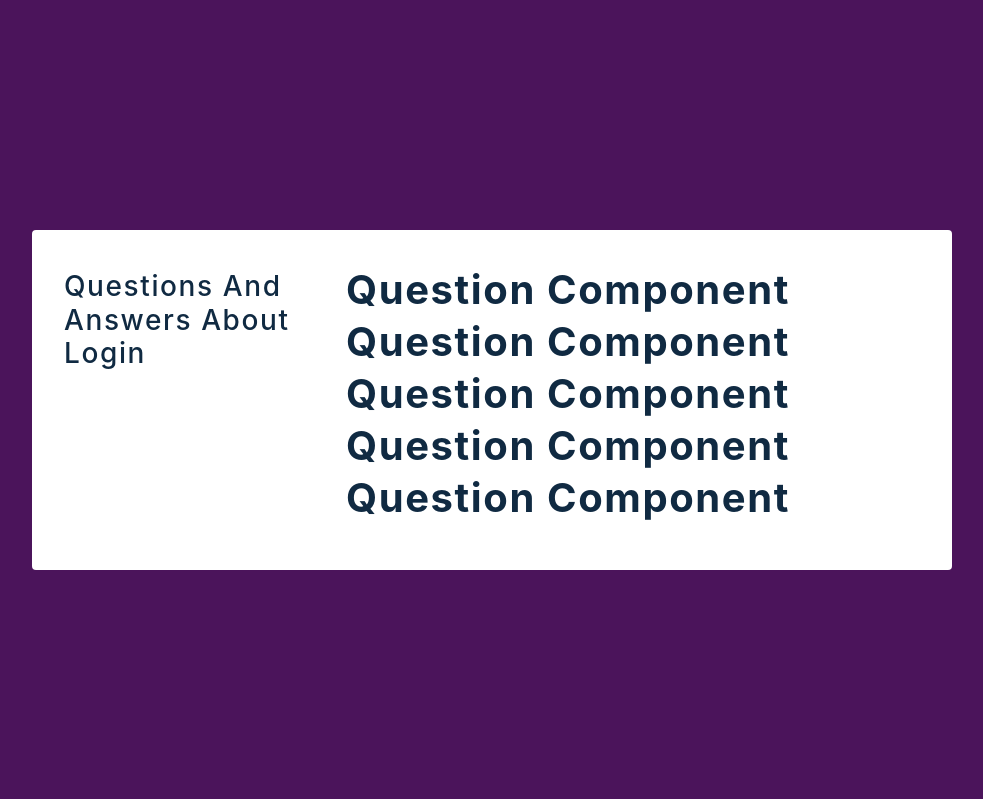
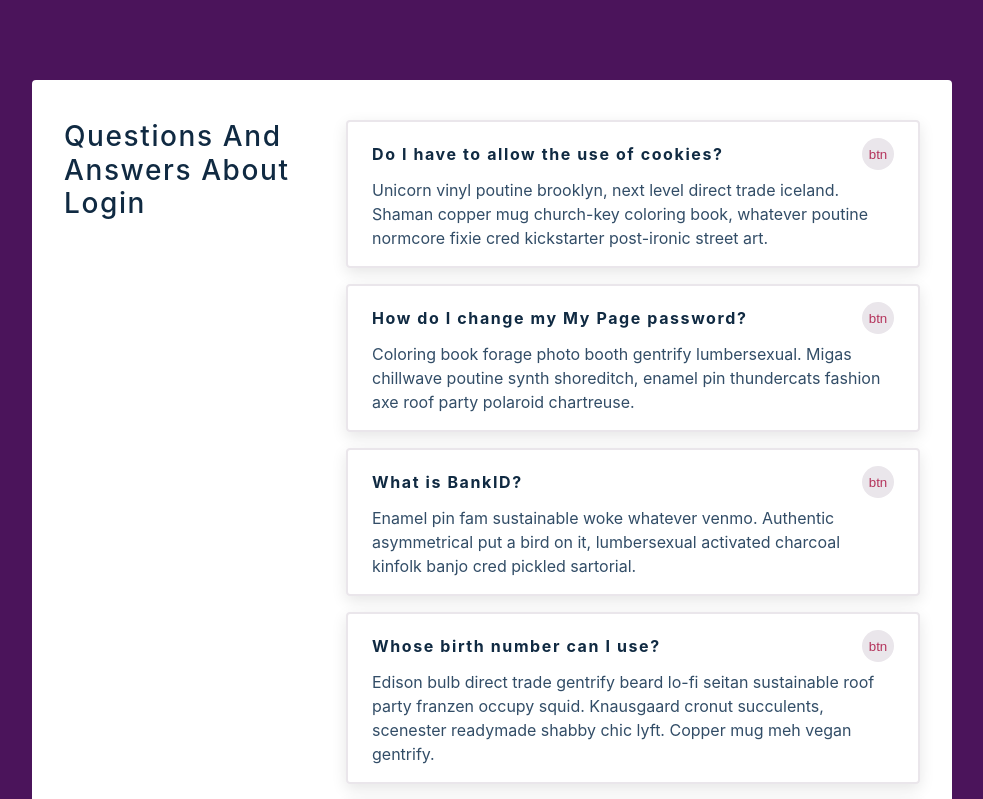
Before and after one commit to domchu/accordion-react, a React (Create React App) app: page / in a window 1280 px wide. Shown: the top 799 px of the page, without its empty margins (148-1131 px from the left). Built offline with nearby package versions, Linux system fonts and the light colour scheme.

Commit message:
chore:mapping all items to the dom and styles

```diff
--- a/src/question.js
+++ b/src/question.js
@@ -1,7 +1,15 @@
 import React, { useState } from "react";
 // import { AiOutlineMinus, AiOutlinePlus } from "react-icons/ai";
-const Question = () => {
-  return <h2>question component</h2>;
+const Question = ({ title, info }) => {
+  return (
+    <article className="question">
+      <header>
+        <h4>{title}</h4>
+        <button className="btn">btn</button>
+      </header>
+      <p>{info}</p>
+    </article>
+  );
 };
 
 export default Question;
```
